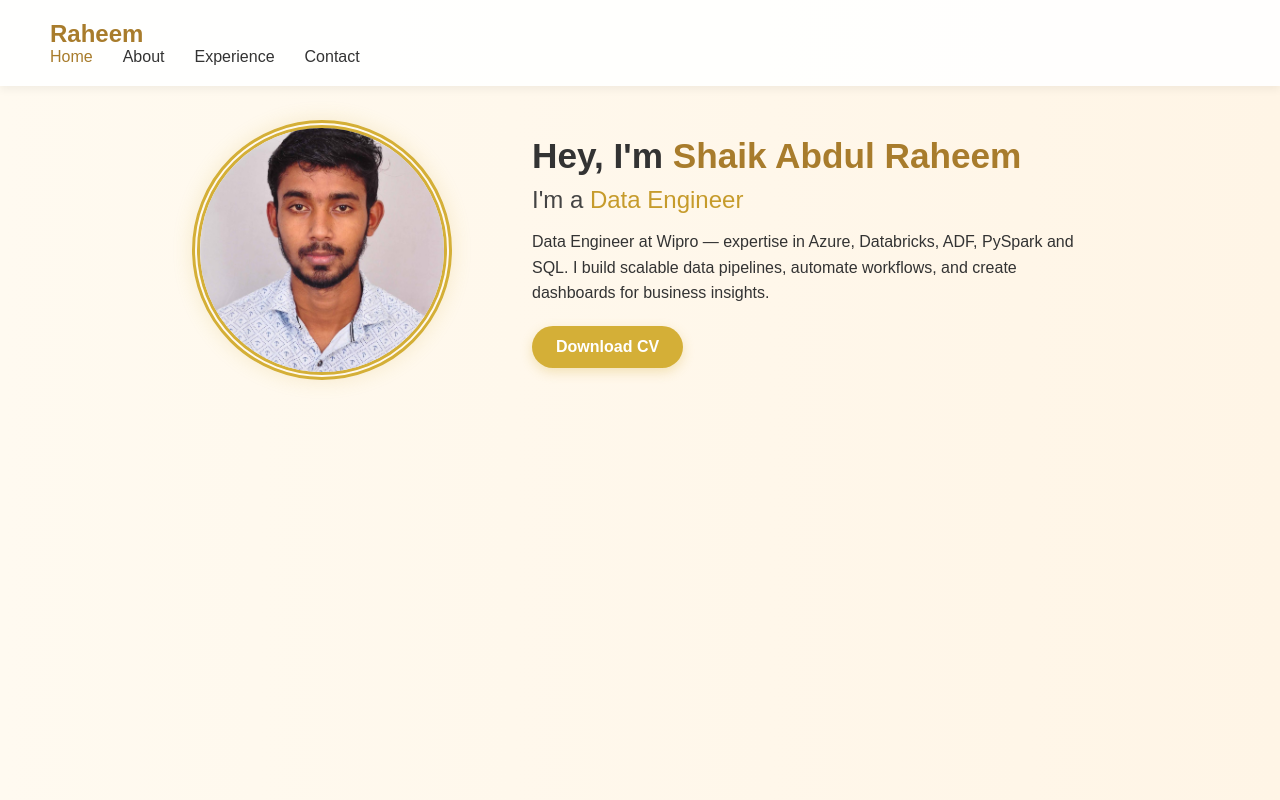
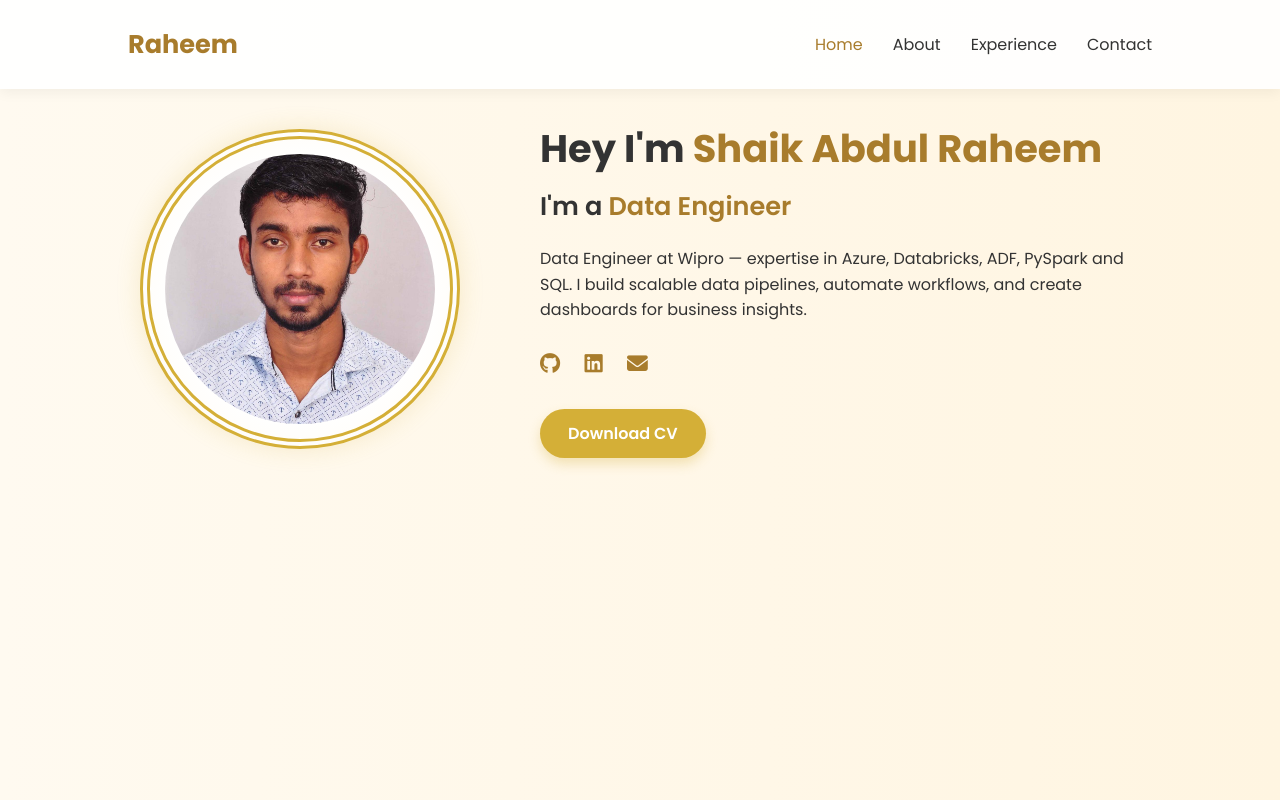
Before and after one commit to abdulraheem48/abdulraheem-portfolio, a plain HTML site: page index.html in a window 1280 px wide. Both pictures are taken after a click on the link "Home". Drawn offline with Linux system fonts and the light colour scheme.

Commit message:
Elegant Amelia-style white/gold portfolio added with fade navigation

```diff
--- a/index.html
+++ b/index.html
@@ -1,17 +1,22 @@
 <!DOCTYPE html>
 <html lang="en">
 <head>
-  <meta charset="UTF-8" />
-  <meta name="viewport" content="width=device-width, initial-scale=1.0" />
+  <meta charset="UTF-8">
+  <meta name="viewport" content="width=device-width, initial-scale=1.0">
   <title>Shaik Abdul Raheem | Data Engineer</title>
-  <link rel="stylesheet" href="style.css" />
+  <link rel="stylesheet" href="style.css">
   <script defer src="script.js"></script>
+  <link rel="preconnect" href="https://fonts.googleapis.com">
+  <link rel="preconnect" href="https://fonts.gstatic.com" crossorigin>
+  <link href="https://fonts.googleapis.com/css2?family=Poppins:wght@300;400;600;700&display=swap" rel="stylesheet">
+  <script src="https://kit.fontawesome.com/6e52f2216e.js" crossorigin="anonymous"></script>
 </head>
 <body>
+
   <header>
-    <nav class="navbar">
-      <div class="logo">Raheem</div>
-      <ul class="nav-links">
+    <div class="logo">Raheem</div>
+    <nav>
+      <ul>
         <li><a href="#" data-section="home" class="active">Home</a></li>
         <li><a href="#" data-section="about">About</a></li>
         <li><a href="#" data-section="experience">Experience</a></li>
@@ -20,90 +25,69 @@
     </nav>
   </header>
 
-  <!-- Sections -->
   <main>
     <!-- HOME -->
-    <section id="home" class="section active">
-      <div class="home-container">
-        <div class="profile-img">
-          <img src="data/profile.jpg" alt="Shaik Abdul Raheem">
+    <section id="home" class="active">
+      <div class="hero">
+        <div class="hero-image">
+          <div class="image-border">
+            <img src="data/profile.jpg" alt="Shaik Abdul Raheem">
+          </div>
         </div>
-        <div class="intro">
-          <h1>Hey, I'm <span>Shaik Abdul Raheem</span></h1>
+        <div class="hero-text">
+          <h1>Hey I'm <span>Shaik Abdul Raheem</span></h1>
           <h2>I'm a <span class="highlight">Data Engineer</span></h2>
-          <p>
-            Data Engineer at Wipro — expertise in Azure, Databricks, ADF, PySpark and SQL.
-            I build scalable data pipelines, automate workflows, and create dashboards for business insights.
-          </p>
-          <div class="buttons">
-            <a href="Abdul_Raheem_Wipro_Data_Engineer.pdf" class="btn" download>Download CV</a>
+          <p>Data Engineer at Wipro — expertise in Azure, Databricks, ADF, PySpark and SQL. I build scalable data pipelines, automate workflows, and create dashboards for business insights.</p>
+
+          <div class="social-icons">
+            <a href="https://github.com/abdulraheem48" target="_blank"><i class="fab fa-github"></i></a>
+            <a href="https://www.linkedin.com/in/shaik-abdul-raheem-950256176" target="_blank"><i class="fab fa-linkedin"></i></a>
+            <a href="mailto:abdulraheeem687@gmail.com"><i class="fas fa-envelope"></i></a>
           </div>
+
+          <a href="Abdul_Raheem_Wipro_Data_Engineer.pdf" class="btn" download>Download CV</a>
         </div>
       </div>
     </section>
 
     <!-- ABOUT -->
-    <section id="about" class="section">
+    <section id="about">
       <h2>About Me</h2>
-      <p>
-        I'm <strong>Shaik Abdul Raheem</strong>, a passionate Data Engineer with experience in designing scalable data solutions
-        and optimizing workflows in cloud platforms like Azure and AWS.
-        I enjoy transforming raw data into actionable insights that drive business performance and strategy.
-        Outside of work, I’m constantly learning about data automation, system optimization, and AI tools.
-      </p>
+      <p>I'm <strong>Shaik Abdul Raheem</strong>, a Data Engineer passionate about building automated, scalable, and cloud-native data systems. With hands-on experience in Azure, Databricks, and PySpark, I enjoy solving complex data challenges and delivering real-time business insights.</p>
     </section>
 
     <!-- EXPERIENCE -->
-    <section id="experience" class="section">
+    <section id="experience">
       <h2>Experience</h2>
 
       <div class="exp-card">
         <h3>Wipro Ltd | Client: Optum (UnitedHealth Group)</h3>
-        <span class="date">Mar 2024 – Present</span>
-        <p class="role">Data Engineer</p>
+        <span>Mar 2024 – Present</span>
+        <p><strong>Data Engineer</strong></p>
         <ul>
-          <li><strong>Ensured seamless execution</strong> of client processes, reducing L2 dependency and improving efficiency.</li>
-          <li><strong>Maintained SLA compliance</strong> for critical data pipelines and response file deliveries.</li>
-          <li><strong>Collaborated</strong> during production issues to ensure continuity and timely resolution.</li>
-          <li><strong>Initiated automation ideas</strong> to optimize manual processes and boost productivity.</li>
+          <li>Ensured seamless client process execution and improved operational efficiency.</li>
+          <li>Maintained SLA compliance and automated workflows using Databricks.</li>
+          <li>Collaborated across teams for rapid issue resolution and data insights.</li>
         </ul>
       </div>
 
       <div class="exp-card">
         <h3>Wipro Ltd | Client: Bharat Petroleum</h3>
-        <span class="date">Jun 2023 – Feb 2024</span>
-        <p class="role">Data Engineer</p>
+        <span>Jun 2023 – Feb 2024</span>
+        <p><strong>Data Engineer</strong></p>
         <ul>
-          <li>Developed <strong>40+ KPIs</strong> by transforming multi-source data for business analytics.</li>
-          <li>Created <strong>Databricks pipelines</strong> and <strong>ADF dataflows</strong> for real-time insights.</li>
-          <li>Integrated <strong>SharePoint to Microsoft Dataverse</strong> for smooth data management.</li>
-          <li>Built <strong>Power BI dashboards</strong> for reporting and performance monitoring.</li>
-        </ul>
-      </div>
-
-      <div class="exp-card">
-        <h3>Wipro Ltd | Client: Apple</h3>
-        <span class="date">Nov 2022 – Apr 2023</span>
-        <p class="role">Cloud Engineer</p>
-        <ul>
-          <li>Implemented <strong>AWS Cloud Data Lakes</strong> to enhance scalability and data access.</li>
-          <li>Automated <strong>CI/CD pipelines</strong> and optimized <strong>ETL processes</strong>.</li>
-          <li>Built <strong>Splunk dashboards</strong> for operational visibility and performance tracking.</li>
+          <li>Developed 40+ KPIs using Azure Data Factory, Databricks, and Power BI.</li>
+          <li>Integrated data sources and designed real-time pipelines with PySpark.</li>
+          <li>Automated reporting and optimized ADF pipeline performance.</li>
         </ul>
       </div>
     </section>
 
     <!-- CONTACT -->
-    <section id="contact" class="section">
+    <section id="contact">
       <h2>Contact</h2>
-      <p>
-        <strong>Email:</strong> abdulraheeem687@gmail.com<br>
-        <strong>Phone:</strong> +91-6303726373<br>
-        <strong>LinkedIn:</strong>
-        <a href="https://www.linkedin.com/in/shaik-abdul-raheem-950256176" target="_blank">View Profile</a><br>
-        <strong>GitHub:</strong>
-        <a href="https://github.com/abdulraheem48" target="_blank">abdulraheem48</a>
-      </p>
+      <p>Email: <a href="mailto:abdulraheeem687@gmail.com">abdulraheeem687@gmail.com</a></p>
+      <p>Phone: +91 6303726373</p>
     </section>
   </main>
 </body>
--- a/script.js
+++ b/script.js
@@ -1,18 +1,17 @@
-const links = document.querySelectorAll(".nav-links a");
-const sections = document.querySelectorAll(".section");
+const navLinks = document.querySelectorAll("nav a");
+const sections = document.querySelectorAll("section");
 
-links.forEach(link => {
+navLinks.forEach(link => {
   link.addEventListener("click", e => {
     e.preventDefault();
-    links.forEach(l => l.classList.remove("active"));
+    navLinks.forEach(l => l.classList.remove("active"));
     link.classList.add("active");
 
     const target = link.getAttribute("data-section");
-    sections.forEach(section => {
-      section.classList.remove("active");
-      if (section.id === target) {
-        section.classList.add("active");
-      }
+
+    sections.forEach(sec => {
+      sec.classList.remove("active");
+      if (sec.id === target) sec.classList.add("active");
     });
   });
 });
--- a/style.css
+++ b/style.css
@@ -2,117 +2,143 @@
   margin: 0;
   padding: 0;
   box-sizing: border-box;
-  font-family: "Poppins", sans-serif;
+  font-family: 'Poppins', sans-serif;
 }
 
 body {
-  background: linear-gradient(to right, #fffaf0, #fff5e6);
+  background: linear-gradient(to right, #fffaf0, #fff5e1);
   color: #333;
-  overflow: hidden;
+  transition: background 0.5s ease;
 }
 
+/* Header */
 header {
-  width: 100%;
-  padding: 20px 50px;
   display: flex;
   justify-content: space-between;
   align-items: center;
+  padding: 25px 10%;
+  background: rgba(255, 255, 255, 0.9);
   position: fixed;
-  background: rgba(255, 255, 255, 0.9);
-  box-shadow: 0 4px 8px rgba(0, 0, 0, 0.05);
-  z-index: 1000;
+  width: 100%;
+  top: 0;
+  box-shadow: 0 4px 12px rgba(0,0,0,0.05);
+  z-index: 100;
 }
 
 .logo {
-  font-size: 1.5rem;
+  font-size: 1.6rem;
   font-weight: 700;
   color: #a87c2c;
 }
 
-.nav-links {
+nav ul {
   list-style: none;
   display: flex;
   gap: 30px;
 }
 
-.nav-links a {
+nav a {
   text-decoration: none;
   color: #333;
   font-weight: 500;
   transition: 0.3s;
 }
 
-.nav-links a.active,
-.nav-links a:hover {
+nav a.active, nav a:hover {
   color: #a87c2c;
 }
 
 /* Sections */
-.section {
+section {
   display: none;
+  padding: 120px 10% 60px;
+  min-height: 100vh;
   opacity: 0;
-  transition: opacity 0.8s ease;
-  padding: 120px 15%;
-  height: 100vh;
+  transition: opacity 0.6s ease;
 }
 
-.section.active {
+section.active {
   display: block;
   opacity: 1;
 }
 
-/* HOME */
-.home-container {
+/* Hero */
+.hero {
   display: flex;
   align-items: center;
   justify-content: center;
   gap: 80px;
 }
 
-.profile-img img {
-  width: 260px;
-  height: 260px;
-  object-fit: cover;
+.image-border {
+  width: 320px;
+  height: 320px;
+  border: 10px double #d4af37;
   border-radius: 50%;
-  border: 8px double #d4af37;
-  box-shadow: 0 0 20px rgba(212, 175, 55, 0.2);
+  display: flex;
+  align-items: center;
+  justify-content: center;
+  background: radial-gradient(circle, #fff 60%, #fffaf0 100%);
+  box-shadow: 0 0 25px rgba(212,175,55,0.2);
 }
 
-.intro h1 {
-  font-size: 2.2rem;
+.image-border img {
+  width: 270px;
+  height: 270px;
+  border-radius: 50%;
+  object-fit: cover;
+}
+
+.hero-text h1 {
+  font-size: 2.4rem;
   color: #333;
 }
 
-.intro h1 span {
+.hero-text span {
   color: #a87c2c;
 }
 
-.intro h2 {
+.hero-text h2 {
+  font-size: 1.6rem;
   margin-top: 10px;
-  font-weight: 500;
-  color: #444;
+  font-weight: 600;
 }
 
-.intro h2 .highlight {
+.highlight {
+  color: #d4af37;
+}
+
+.hero-text p {
+  max-width: 600px;
+  margin-top: 20px;
+  line-height: 1.6;
+}
+
+.social-icons {
+  margin-top: 25px;
+}
+
+.social-icons a {
+  font-size: 1.3rem;
+  color: #a87c2c;
+  margin-right: 20px;
+  transition: 0.3s;
+}
+
+.social-icons a:hover {
   color: #c69b2b;
 }
 
-.intro p {
-  margin-top: 15px;
-  line-height: 1.6;
-  max-width: 600px;
-}
-
 .btn {
-  margin-top: 20px;
+  margin-top: 30px;
   display: inline-block;
   background: #d4af37;
-  color: #fff;
-  padding: 12px 24px;
-  border-radius: 25px;
+  color: white;
+  padding: 12px 28px;
+  border-radius: 30px;
   text-decoration: none;
   font-weight: 600;
-  box-shadow: 0 4px 12px rgba(212, 175, 55, 0.3);
+  box-shadow: 0 6px 12px rgba(212,175,55,0.3);
   transition: 0.3s;
 }
 
@@ -120,43 +146,27 @@ header {
   background: #b8911f;
 }
 
-/* EXPERIENCE */
+/* Experience Cards */
 .exp-card {
   background: #fff;
   padding: 25px;
   border-radius: 15px;
-  box-shadow: 0 4px 15px rgba(0, 0, 0, 0.05);
+  box-shadow: 0 4px 12px rgba(0, 0, 0, 0.05);
   margin-bottom: 20px;
-  transition: 0.3s;
-}
-
-.exp-card:hover {
-  transform: translateY(-5px);
-  box-shadow: 0 8px 20px rgba(0, 0, 0, 0.1);
 }
 
 .exp-card h3 {
   color: #a87c2c;
-  font-size: 1.2rem;
 }
 
-.role {
-  font-weight: 600;
-  color: #333;
+.exp-card span {
+  float: right;
+  color: #777;
+  font-size: 0.9rem;
 }
 
-.date {
-  float: right;
-  font-size: 0.9rem;
-  color: #777;
-}
-
-/* CONTACT */
+/* Contact */
 #contact a {
   color: #a87c2c;
   text-decoration: none;
 }
-
-#contact a:hover {
-  text-decoration: underline;
-}
```
